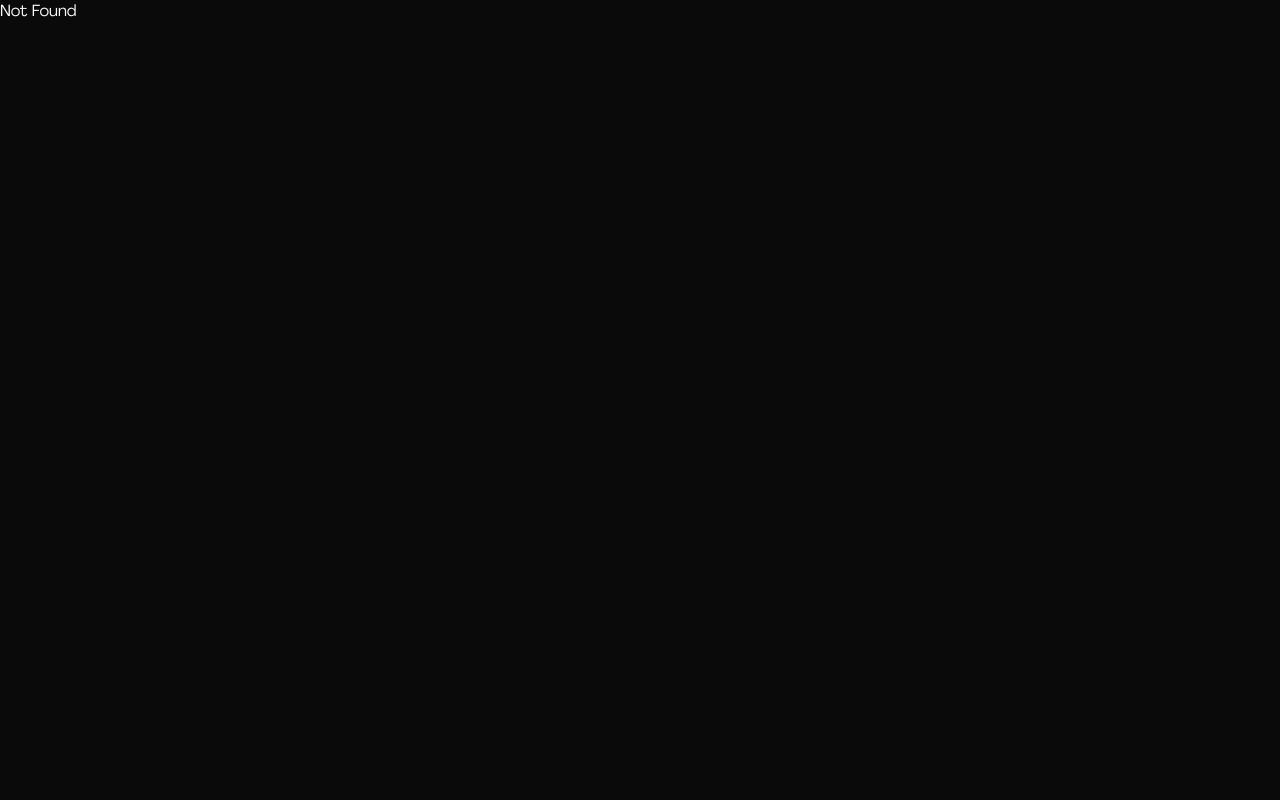
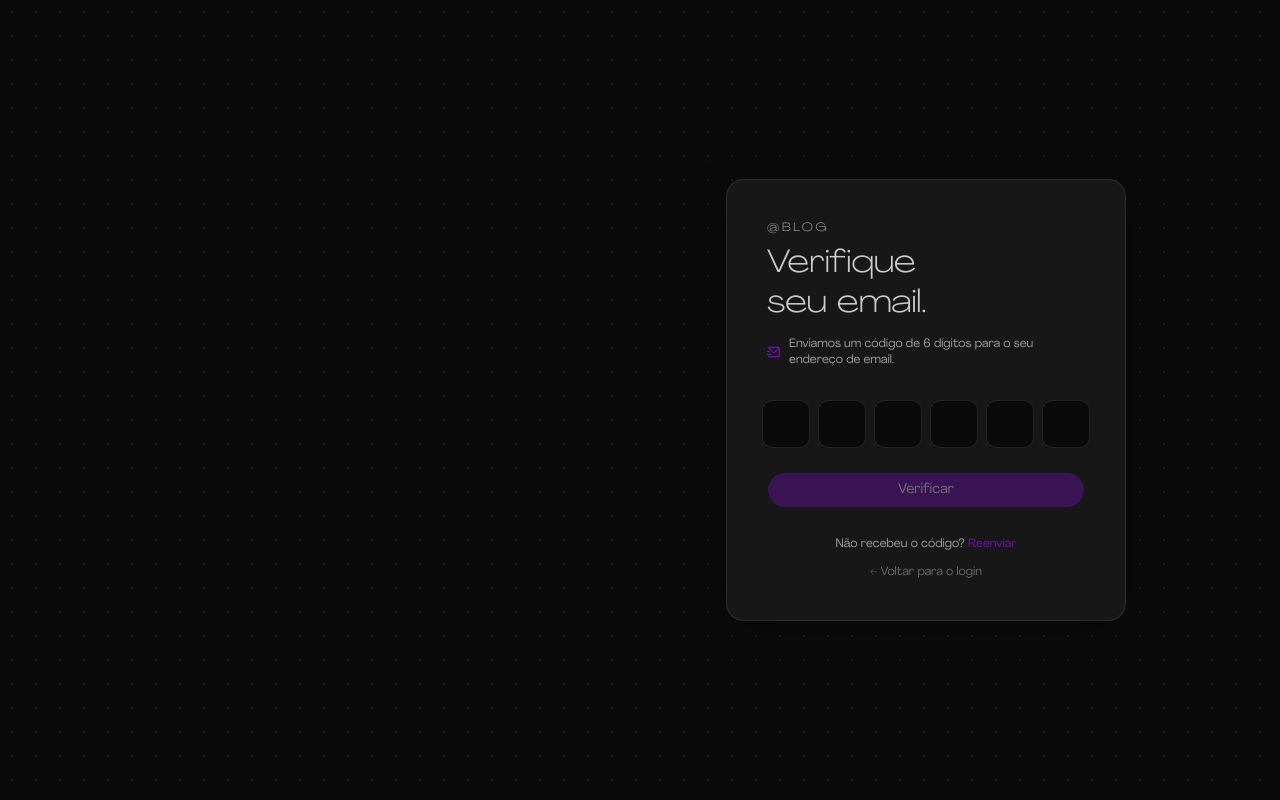
Before and after one commit to lucaspbertoncello/blog, a React (Vite) app in the folder blog-frontend/: page /verify-code in a window 1280 px wide. Built offline with nearby package versions, Linux system fonts and the light colour scheme.

Commit message:
feat(auth): build VerifyCodeView with shadcn input-otp

```diff
--- a/blog-frontend/package.json
+++ b/blog-frontend/package.json
@@ -18,6 +18,7 @@
     "@tanstack/react-router": "^1.168.22",
     "class-variance-authority": "^0.7.1",
     "clsx": "^2.1.1",
+    "input-otp": "^1.4.2",
     "radix-ui": "^1.4.3",
     "react": "^19.2.4",
     "react-dom": "^19.2.4",
--- /dev/null
+++ b/blog-frontend/src/features/auth/verify-code/VerifyCodeView.tsx
@@ -0,0 +1,112 @@
+import { useState, useEffect } from "react"
+import { Link } from "@tanstack/react-router"
+import { RiMailSendLine } from "@remixicon/react"
+import { Button } from "@/shared/components/common/button"
+import { InputOTP, InputOTPGroup, InputOTPSlot } from "@/shared/components/common/input-otp"
+import { AnimateIn } from "@/shared/components/custom/AnimateIn"
+
+const RESEND_COOLDOWN = 60
+
+export function VerifyCodeView() {
+  const [value, setValue] = useState("")
+  const [cooldown, setCooldown] = useState(0)
+
+  useEffect(() => {
+    if (cooldown <= 0) return
+    const timer = setTimeout(() => setCooldown((c) => c - 1), 1000)
+    return () => clearTimeout(timer)
+  }, [cooldown])
+
+  function handleResend() {
+    setCooldown(RESEND_COOLDOWN)
+  }
+
+  return (
+    <div className="dot-grid relative flex min-h-screen items-center bg-background">
+      <div className="ml-auto mr-[12%] w-full max-w-[400px]">
+        <div className="rounded-2xl border border-border bg-card px-10 py-10 shadow-[0_8px_40px_-12px_oklch(0_0_0/0.5)]">
+
+          <AnimateIn delay={0}>
+            <p className="mb-2 text-xs font-light tracking-[0.22em] uppercase text-muted-foreground">
+              @Blog
+            </p>
+          </AnimateIn>
+
+          <AnimateIn delay={80}>
+            <h1 className="mb-3 text-[2rem] font-light leading-tight text-foreground/80">
+              Verifique<br />seu email.
+            </h1>
+          </AnimateIn>
+
+          <AnimateIn delay={140}>
+            <p className="mb-8 flex items-center gap-2 text-xs text-muted-foreground">
+              <RiMailSendLine size={14} className="shrink-0 text-primary" />
+              Enviamos um código de 6 dígitos para o seu endereço de email.
+            </p>
+          </AnimateIn>
+
+          <form onSubmit={(e) => e.preventDefault()} className="space-y-6">
+            <AnimateIn delay={220}>
+              <div className="flex justify-center">
+                <InputOTP
+                  maxLength={6}
+                  value={value}
+                  onChange={setValue}
+                  containerClassName="gap-2"
+                >
+                  <InputOTPGroup className="gap-2">
+                    {Array.from({ length: 6 }).map((_, i) => (
+                      <InputOTPSlot
+                        key={i}
+                        index={i}
+                        className="size-12 rounded-lg border border-border bg-background text-base first:rounded-l-lg first:border-l last:rounded-r-lg"
+                      />
+                    ))}
+                  </InputOTPGroup>
+                </InputOTP>
+              </div>
+            </AnimateIn>
+
+            <AnimateIn delay={320}>
+              <Button
+                type="submit"
+                disabled={value.length < 6}
+                className="w-full transition-opacity hover:opacity-90 active:opacity-80 disabled:cursor-not-allowed disabled:opacity-40"
+              >
+                Verificar
+              </Button>
+            </AnimateIn>
+          </form>
+
+          <AnimateIn delay={400}>
+            <p className="mt-7 text-center text-xs text-muted-foreground">
+              Não recebeu o código?{" "}
+              {cooldown > 0 ? (
+                <span className="tabular-nums text-muted-foreground/60">
+                  Reenviar em {cooldown}s
+                </span>
+              ) : (
+                <button
+                  type="button"
+                  onClick={handleResend}
+                  className="text-primary transition-colors hover:text-primary/80"
+                >
+                  Reenviar
+                </button>
+              )}
+            </p>
+          </AnimateIn>
+
+          <AnimateIn delay={460}>
+            <p className="mt-3 text-center text-xs text-muted-foreground">
+              <Link to="/signin" className="text-muted-foreground/60 transition-colors hover:text-muted-foreground">
+                ← Voltar para o login
+              </Link>
+            </p>
+          </AnimateIn>
+
+        </div>
+      </div>
+    </div>
+  )
+}
--- a/blog-frontend/src/router.tsx
+++ b/blog-frontend/src/router.tsx
@@ -2,6 +2,7 @@ import { createRouter, createRoute, createRootRoute, Outlet } from "@tanstack/re
 import { TanStackRouterDevtools } from "@tanstack/router-devtools"
 import { SigninView } from "./features/auth/signin/SigninView"
 import { SignupView } from "./features/auth/signup/SignupView"
+import { VerifyCodeView } from "./features/auth/verify-code/VerifyCodeView"
 
 const rootRoute = createRootRoute({
   component: () => (
@@ -30,7 +31,13 @@ const signupRoute = createRoute({
   component: SignupView,
 })
 
-const routeTree = rootRoute.addChildren([indexRoute, signinRoute, signupRoute])
+const verifyCodeRoute = createRoute({
+  getParentRoute: () => rootRoute,
+  path: "/verify-code",
+  component: VerifyCodeView,
+})
+
+const routeTree = rootRoute.addChildren([indexRoute, signinRoute, signupRoute, verifyCodeRoute])
 
 export const router = createRouter({ routeTree })
 
--- /dev/null
+++ b/blog-frontend/src/shared/components/common/input-otp.tsx
@@ -0,0 +1,85 @@
+import * as React from "react"
+import { OTPInput, OTPInputContext } from "input-otp"
+
+import { cn } from "@/shared/lib/utils"
+import { RiSubtractLine } from "@remixicon/react"
+
+function InputOTP({
+  className,
+  containerClassName,
+  ...props
+}: React.ComponentProps<typeof OTPInput> & {
+  containerClassName?: string
+}) {
+  return (
+    <OTPInput
+      data-slot="input-otp"
+      containerClassName={cn(
+        "cn-input-otp flex items-center has-disabled:opacity-50",
+        containerClassName
+      )}
+      spellCheck={false}
+      className={cn("disabled:cursor-not-allowed", className)}
+      {...props}
+    />
+  )
+}
+
+function InputOTPGroup({ className, ...props }: React.ComponentProps<"div">) {
+  return (
+    <div
+      data-slot="input-otp-group"
+      className={cn(
+        "flex items-center rounded-4xl has-aria-invalid:border-destructive has-aria-invalid:ring-[3px] has-aria-invalid:ring-destructive/20 dark:has-aria-invalid:ring-destructive/40",
+        className
+      )}
+      {...props}
+    />
+  )
+}
+
+function InputOTPSlot({
+  index,
+  className,
+  ...props
+}: React.ComponentProps<"div"> & {
+  index: number
+}) {
+  const inputOTPContext = React.useContext(OTPInputContext)
+  const { char, hasFakeCaret, isActive } = inputOTPContext?.slots[index] ?? {}
+
+  return (
+    <div
+      data-slot="input-otp-slot"
+      data-active={isActive}
+      className={cn(
+        "relative flex size-9 items-center justify-center border-y border-r border-input bg-input/30 text-sm transition-all outline-none first:rounded-l-4xl first:border-l last:rounded-r-4xl aria-invalid:border-destructive data-[active=true]:z-10 data-[active=true]:border-ring data-[active=true]:ring-[3px] data-[active=true]:ring-ring/50 data-[active=true]:aria-invalid:border-destructive data-[active=true]:aria-invalid:ring-destructive/20 dark:data-[active=true]:aria-invalid:ring-destructive/40",
+        className
+      )}
+      {...props}
+    >
+      {char}
+      {hasFakeCaret && (
+        <div className="pointer-events-none absolute inset-0 flex items-center justify-center">
+          <div className="h-4 w-px animate-caret-blink bg-foreground duration-1000" />
+        </div>
+      )}
+    </div>
+  )
+}
+
+function InputOTPSeparator({ ...props }: React.ComponentProps<"div">) {
+  return (
+    <div
+      data-slot="input-otp-separator"
+      className="flex items-center [&_svg:not([class*='size-'])]:size-4"
+      role="separator"
+      {...props}
+    >
+      <RiSubtractLine
+      />
+    </div>
+  )
+}
+
+export { InputOTP, InputOTPGroup, InputOTPSlot, InputOTPSeparator }
```
Also changed, not shown: 1 other file (tests, documents, lock files or other folders).
